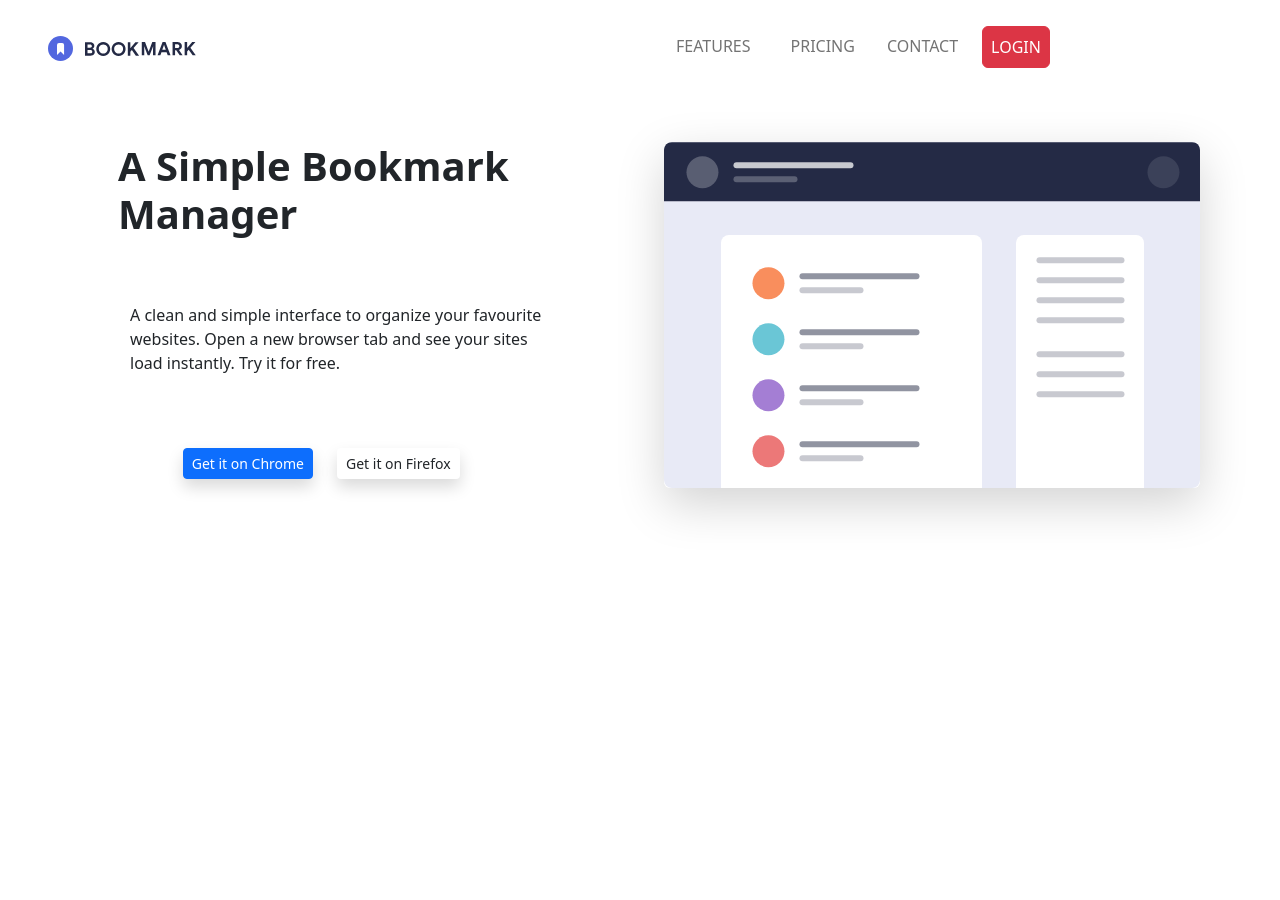
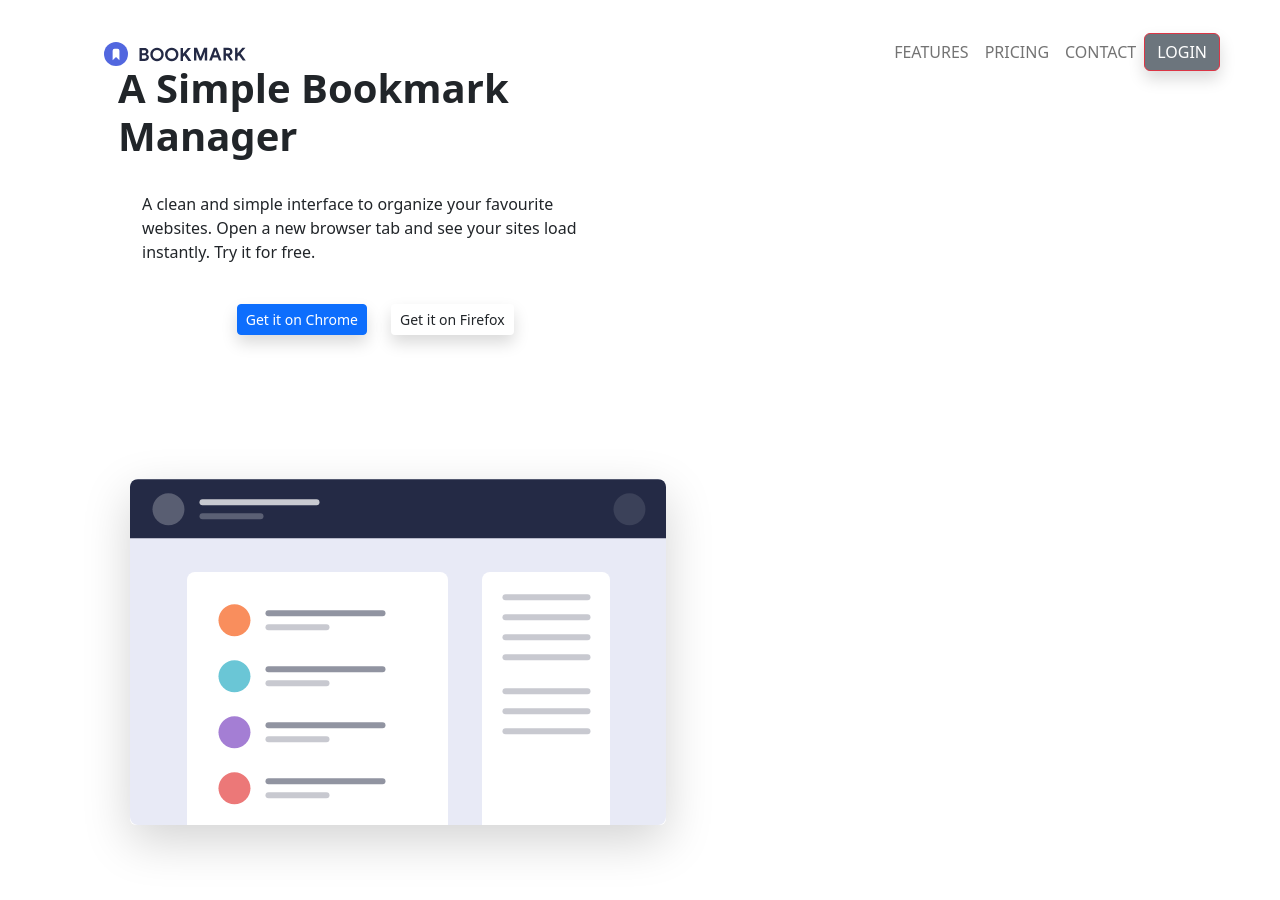
Before and after one commit to ortizpv/sprint_2, a website: page index.html in a window 1280 px wide. Before the commit the page ends 800 px from the top, so only its background shows below. Drawn offline with nearby package versions, Linux system fonts and the light colour scheme; files that its build step writes are made by us from their sources.

Commit message:
Avance 25/04/2022

```diff
--- a/index.html
+++ b/index.html
@@ -4,57 +4,63 @@
     <meta charset="UTF-8">
     <meta content="IE=edge" http-equiv="X-UA-Compatible">
     <meta content="width=device-width, initial-scale=1.0" name="viewport">
+    <!---------- enlace Bootstrap --------->
     <link href="https://cdn.jsdelivr.net/npm/bootstrap@5.0.2/dist/css/bootstrap.min.css" rel="stylesheet" integrity="sha384-EVSTQN3/azprG1Anm3QDgpJLIm9Nao0Yz1ztcQTwFspd3yD65VohhpuuCOmLASjC" crossorigin="anonymous">
-    <link rel="preconnect" href="https://fonts.googleapis.com">
-    <link rel="preconnect" href="https://fonts.gstatic.com" crossorigin>
-    <link href="https://fonts.googleapis.com/css2?family=Montserrat:wght@200&family=Nunito:wght@200&family=Open+Sans:ital,wght@1,300&display=swap" rel="stylesheet">
-    <link href="https://fonts.googleapis.com/css2?family=Merriweather:ital,wght@0,300;1,400;1,700&display=swap" rel="stylesheet">
 
-    <link rel="stylesheet" href="./css/main.min.css">
+    <!---------- enlace JavaScript --------->
+    <script src="https://cdn.jsdelivr.net/npm/bootstrap@5.0.2/dist/js/bootstrap.bundle.min.js" integrity="sha384-MrcW6ZMFYlzcLA8Nl+NtUVF0sA7MsXsP1UyJoMp4YLEuNSfAP+JcXn/tWtIaxVXM" crossorigin="anonymous"></script>
 
-    <title>SPRINT 2</title>
+    <!---------- enlace CSS --------->
+    <link rel="stylesheet" href="./sass/main.css">
+
+    <title>* SPRINT 2 *</title>
 </head>
 <body>
 <header>
-    <div class="container-fluid">
-        <nav id= "barNav" class="navbar navbar-expand-md navbar-light">
-            <div class="container-xxl">
-                <a class="navbar-brand p-4" href="#">
-                    <img id="logo" src="imagenes/logo-bookmark.svg">
+    <div class = "container-fluid">
+        <div class = "row">
+            <div class = "col-12">
+                <!--------------------------navBar----------------------------------->
+                <nav class="navbar fixed-top navbar-expand-lg navbar-light bg-light bg-transparent fixed-top">
+                    <div class="container m-auto ms-auto me-lg-5 mx-auto mt-4">
+                        <a class="navbar-brand" href="#">
+                            <img src="./Imagenes/logo-bookmark.svg" height="24">
                         </a>
-                <button aria-controls="navbarSupportedContent" aria-expanded="false" aria-label="Toggle navigation"
-                    class="navbar-toggler" data-bs-target="#navbarSupportedContent"
-                    data-bs-toggle="collapse" type="button">
+                        <button class="navbar-toggler" type="button" data-bs-toggle="collapse"
+                                data-bs-target="#navbarSupportedContent" aria-controls="navbarSupportedContent"
+                                aria-expanded="false" aria-label="Toggle navigation">
                                 <span class="navbar-toggler-icon"></span>
-                    <span class="text-bg-dark"></span>
                         </button>
-            </div>
-        <div class="container-fluid">
                         <div class="collapse navbar-collapse" id="navbarSupportedContent">
-                <ul class="navbar-nav me-auto mb-2 mb-lg-0">
-                    <li class="nav-item mx-3 me-md-2">
-                        <a aria-current="page" class="nav-link text-grey" href="#">FEATURES</a>
+                            <ul class="navbar-nav ms-auto">
+                                <li class="nav-item">
+                                    <a class="nav-link" href="#">FEATURES</a>
                                 </li>
-                    <li class="nav-item mx-3">
-                        <a class="nav-link text-grey" data-bs-placement="left" href="#">PRICING</a>
+                                <li class="nav-item">
+                                    <a class="nav-link" href="#">PRICING</a>
                                 </li>
-                    <li class="nav-item mx3">
-                        <a aria-current="false" class="nav-link text-grey" href="#" id="navbarContact" role="button">
-                            CONTACT</a>
-                    </li>
-                    <li class="nav-item mx-3">
-                        <a aria-disabled="true" class="nav-link btn btn-danger btn-md text-white " data-bs-placement="left" href="#"
-                           tabindex="-1">LOGIN</a>
+                                <li class="nav-item">
+                                    <a class="nav-link" href="#">CONTACT</a>
                                 </li>
                             </ul>
+                            <form class="m-e-2">
+                                <button class="btn btn-outline-danger btn-secondary text-white shadow"
+                                        type="submit">LOGIN
+                                </button>
+                            </form>
                         </div>
                     </div>
                 </nav>
+            </div>
+        </div>
+    </div>
+
 </header>
 
-<aside class="container">
-    <div class="row col-12">
-        <div class="row col-6 text-rigth p-5">
+<aside class="container d-flex justify-content-around mb-5">
+    <div class="row mt-3 ">
+        <div class="col-12 text-rigth p-5">
+            <div class = "col-6">
                 <h1 class="fw-bold">A Simple Bookmark Manager</h1>
                 <p class="text-rigth fw-light p-4">
                     A clean and simple interface to organize your favourite
@@ -67,6 +73,7 @@
                 </div>
                 <div class="col-6 text-start">
                     <button class="btn btn-white btn-sm shadow mb-5" type="button">Get it on Firefox</button>
+                </div>
             </div>
             </div>
         </div>
```
Lines whose indentation alone changed are shown as unchanged.
